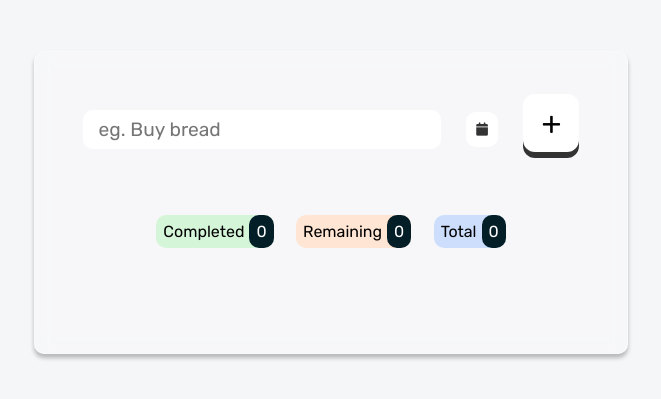
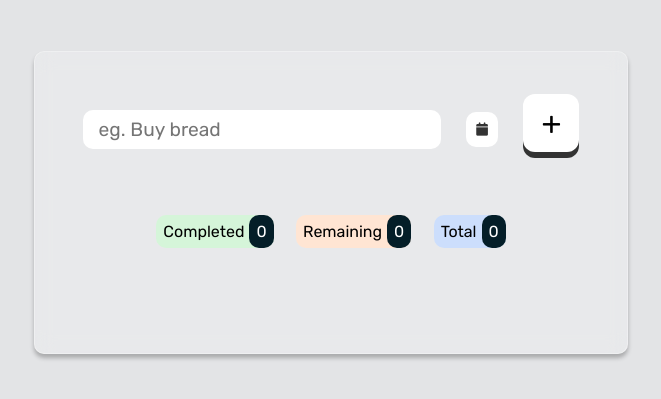
Before and after one commit to Jackan04/Task-app, a plain HTML site: page index.html in a window 1280 px wide. Shown: the part 109-508 px from the top of the page, without its empty margins (309-970 px from the left). Drawn offline with Linux system fonts and the light colour scheme.

Commit message:
Changed the background color once again

```diff
--- a/style.css
+++ b/style.css
@@ -1,6 +1,6 @@
 /* Variables */
 :root {
-    --background: #F5F6F8;
+    --background: #E3E4E6;
     --primary-color: white;
     --box-shadow: 0px 4px 4px 0px rgba(0, 0, 0, 0.25);
     --border-radius: 0.625rem;
```
